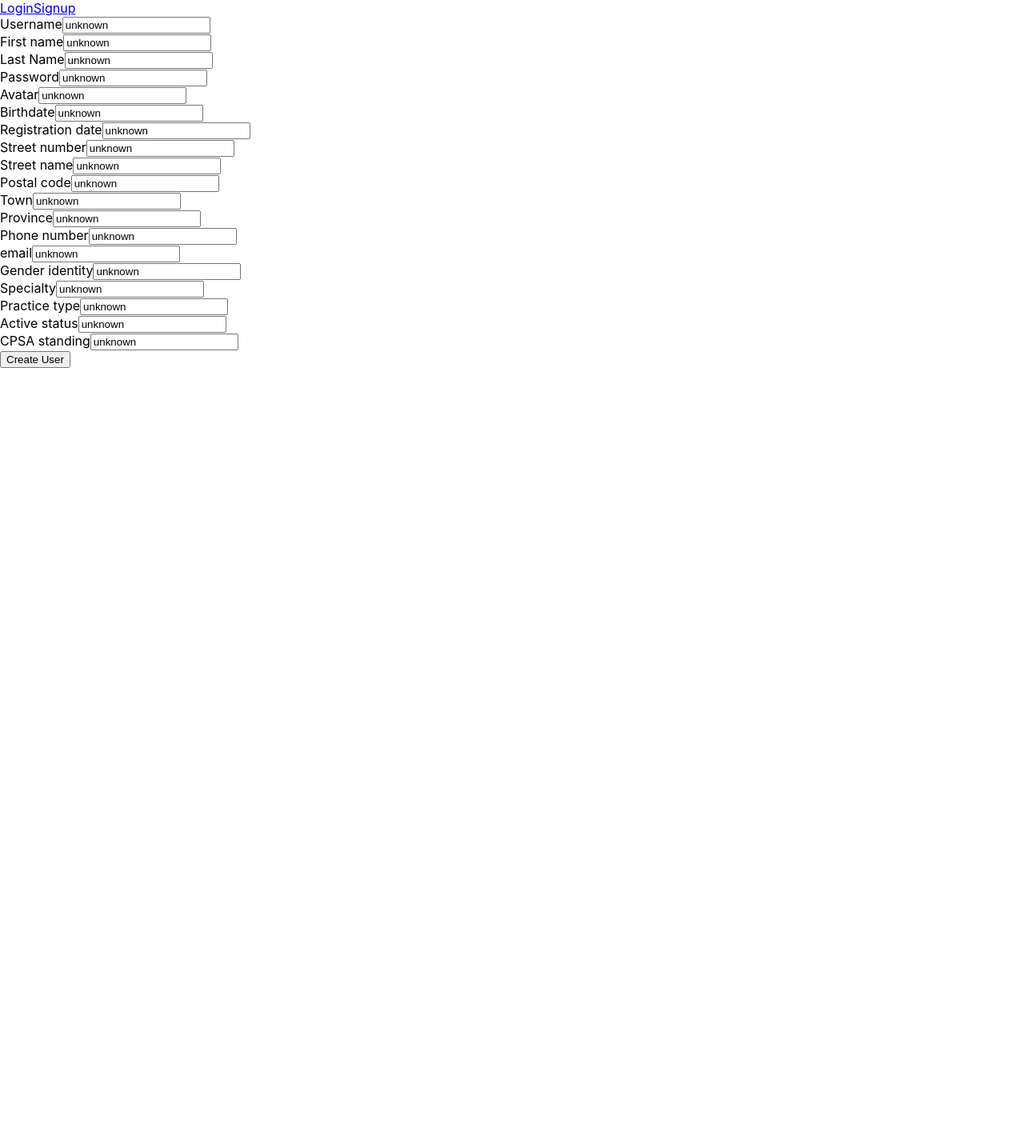
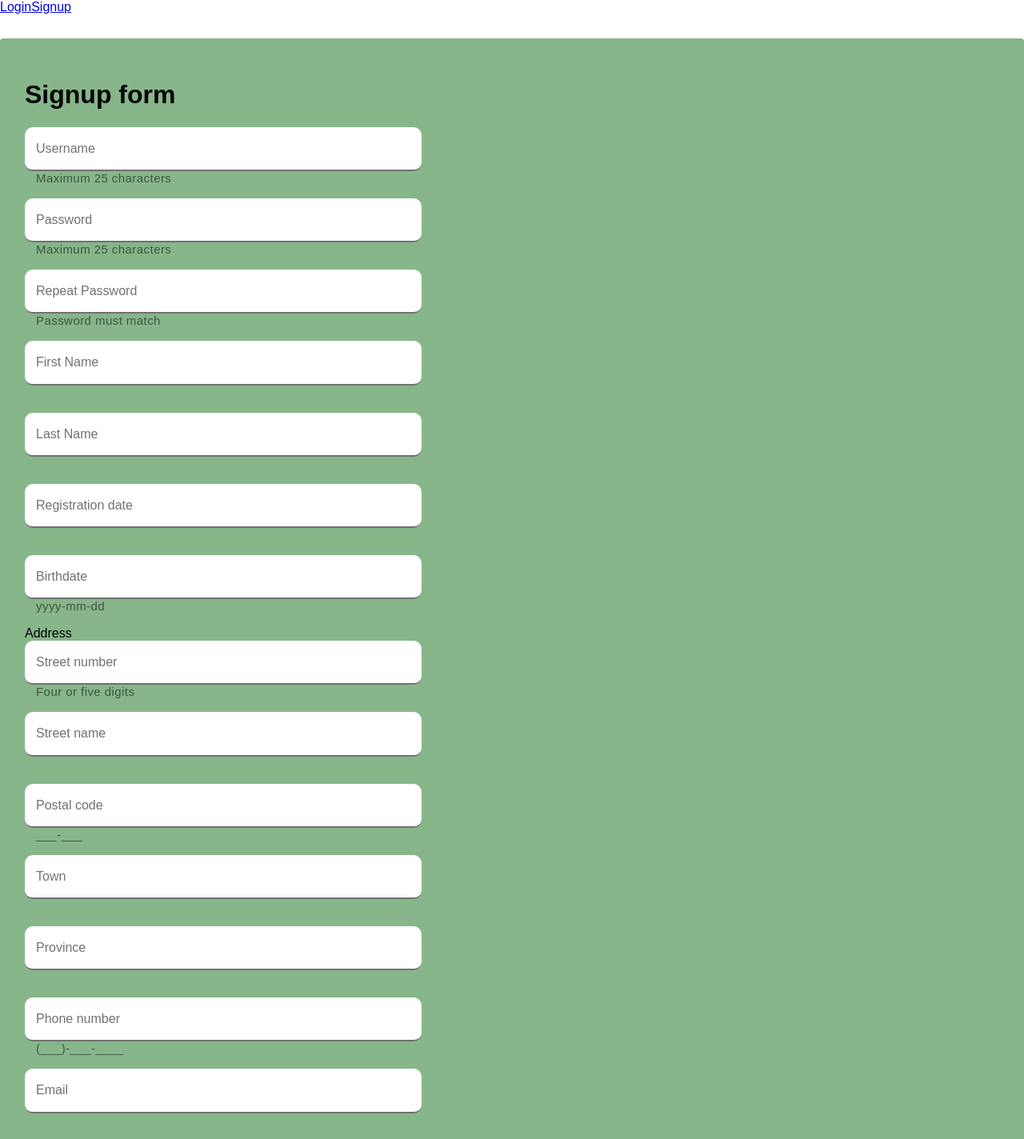
Before and after one commit to rafaelhalarcon/medcomm, a React (Create React App) app in the folder frontend/: page /register in a window 1280 px wide. Shown: the part 594-2018 px from the top of the page at 80% size. Before the commit the page ends 1054 px from the top, so only its background shows below. Built offline with nearby package versions, Linux system fonts and the light colour scheme; no server answers.

Commit message:
Updated signup form frontend

```diff
--- /dev/null
+++ b/frontend/src/components/SignupForm.css
@@ -0,0 +1,158 @@
+/** BEGIN: Non Openmrs CSS **/
+@import url("https://fonts.googleapis.com/css?family=Roboto&display=swap");
+* {
+	font-family: "Arial";
+}
+div.container {
+  background: #86B689;
+	display: flex;
+	align-items: flex-start;
+	justify-content: left;
+	margin-top: 30px;
+	border: 10px  solid #86B689;
+	padding: 21px;
+	border-radius: 4px;
+}
+h2.title {
+	text-align: center;
+	margin-bottom: 10px;
+  color: green;
+  font-weight: 700;
+  font-size: 2rem;
+}
+:root {
+	--omrs-color-ink-lowest-contrast: rgba(47, 60, 85, 0.18);
+	--omrs-color-ink-low-contrast: rgba(60, 60, 67, 0.3);
+	--omrs-color-ink-medium-contrast: rgba(19, 19, 21, 0.6);
+	--omrs-color-interaction: #1e4bd1;
+	--omrs-color-interaction-minus-two: rgba(73, 133, 224, 0.12);
+	--omrs-color-danger: #b50706;
+	--omrs-color-bg-low-contrast: #eff1f2;
+	--omrs-color-ink-high-contrast: #121212;
+	--omrs-color-bg-high-contrast: #ffffff;
+
+}
+/** END: Non Openmrs CSS **/
+div.omrs-input-group {
+  margin-bottom: 1rem;
+  position: relative;
+  width: 30rem;
+}
+.button {
+  color: #86B689;
+  border-radius: 10px;
+  padding: 15px 32px;
+  text-align: center;
+  text-decoration: none;
+  display: inline-block;
+  font-size: 2rem;
+  margin: 4px 2px;
+  cursor: pointer
+}
+/* Input*/
+.omrs-input-underlined > input,
+.omrs-input-filled > input {
+	border: none;
+	border-bottom: 0.125rem solid var(--omrs-color-ink-medium-contrast);
+	width: 100%;
+	height: 2rem;
+	font-size: 1.0625rem;
+  border-radius: 10px;
+	padding-left: 0.875rem;
+	line-height: 147.6%;
+	padding-top: 0.825rem;
+	padding-bottom: 0.5rem;
+}
+
+.omrs-input-underlined > input:focus,
+.omrs-input-filled > input:focus {
+	outline: none;
+}
+
+.omrs-input-underlined > .omrs-input-label,
+.omrs-input-filled > .omrs-input-label {
+	position: absolute;
+	top: 0.9375rem;
+	left: 0.875rem;
+	line-height: 147.6%;
+	color: var(--omrs-color-ink-medium-contrast);
+	transition: top .2s;
+}
+
+.omrs-input-underlined > .omrs-input-helper,
+.omrs-input-filled > .omrs-input-helper {
+	font-size: 0.9375rem;
+	color: var(--omrs-color-ink-medium-contrast);
+	letter-spacing: 0.0275rem;
+	margin: 0.125rem 0.875rem;
+}
+
+.omrs-input-underlined > input:hover,
+.omrs-input-filled > input:hover {
+	background: var(--omrs-color-interaction-minus-two);
+	border-color: var(--omrs-color-ink-high-contrast);
+}
+
+.omrs-input-underlined > input:focus + .omrs-input-label,
+.omrs-input-underlined > input:valid + .omrs-input-label,
+.omrs-input-filled > input:focus + .omrs-input-label,
+.omrs-input-filled > input:valid + .omrs-input-label {
+	top: 0;
+	font-size: 0.9375rem;
+	margin-bottom: 32px;;
+}
+
+.omrs-input-underlined:not(.omrs-input-danger) > input:focus + .omrs-input-label,
+.omrs-input-filled:not(.omrs-input-danger) > input:focus + .omrs-input-label {
+	color: var(--omrs-color-interaction);
+}
+
+.omrs-input-underlined:not(.omrs-input-danger) > input:focus,
+.omrs-input-filled:not(.omrs-input-danger) > input:focus {
+	border-color: var(--omrs-color-interaction);
+}
+
+.omrs-input-underlined:not(.omrs-input-danger) > input:focus ~ svg,
+.omrs-input-filled:not(.omrs-input-danger) > input:focus ~ svg {
+	fill: var(--omrs-color-ink-high-contrast);
+}
+
+
+/** DISABLED **/
+
+.omrs-input-underlined > input:disabled {
+	background: var(--omrs-color-bg-low-contrast);
+	cursor: not-allowed;
+}
+
+.omrs-input-underlined > input:disabled + .omrs-input-label,
+.omrs-input-underlined > input:disabled ~ .omrs-input-helper{
+	color: var(--omrs-color-ink-low-contrast);
+}
+
+.omrs-input-underlined > input:disabled ~ svg {
+	fill: var(--omrs-color-ink-low-contrast);
+}
+
+
+/** DANGER **/
+
+.omrs-input-underlined.omrs-input-danger > .omrs-input-label, .omrs-input-underlined.omrs-input-danger > .omrs-input-helper,
+.omrs-input-filled.omrs-input-danger > .omrs-input-label, .omrs-input-filled.omrs-input-danger > .omrs-input-helper{
+	color: var(--omrs-color-danger);
+}
+
+.omrs-input-danger > svg {
+	fill: var(--omrs-color-danger);
+}
+
+.omrs-input-danger > input {
+	border-color: var(--omrs-color-danger);
+}
+
+.omrs-input-underlined > input {
+	background: var(--omrs-color-bg-high-contrast);
+}
+.omrs-input-filled > input {
+	background: var(--omrs-color-bg-low-contrast);
+}
--- a/frontend/src/components/SignupForm.js
+++ b/frontend/src/components/SignupForm.js
@@ -1,10 +1,13 @@
 import { useState } from "react";
 
-const SignupForm = ({ username, firstName, lastName, password, avatar, birthDate, registrationDate, addressStreetNumber, addressStreetName, addressPostalCode, addressTown, addressProvince, phoneNumber, email, genderIdentity, specialty, practiceType, activeStatus, cpsaStanding, onSave, saveError, saveButtonCaption }) => {
+import "./SignupForm.css";
+
+const SignupForm = ({ username, firstName, lastName, password, repeatedPassword, avatar, birthDate, registrationDate, addressStreetNumber, addressStreetName, addressPostalCode, addressTown, addressProvince, phoneNumber, email, genderIdentity, specialty, practiceType, activeStatus, cpsaStanding, onSave, saveError, saveButtonCaption }) => {
     let [updatedUsername, setUpdatedUsername] = useState(username);
+    let [updatedPassword, setUpdatedPassword] = useState(password);
+    let [updatedRepeatedPassword, setUpdatedRepeatedPassword] = useState(repeatedPassword);
     let [updatedFirstName, setUpdatedFirstName] = useState(firstName);
     let [updatedLastName, setUpdatedLastName] = useState(lastName);
-    let [updatedPassword, setUpdatedPassword] = useState(password);
     let [updatedAvatar, setUpdatedAvatar] = useState(avatar);
     let [updatedBirthDate, setUpdatedBirthDate] = useState(birthDate);
     let [updatedRegistrationDate, setUpdatedRegistrationDate] = useState(registrationDate);
@@ -25,9 +28,10 @@ const SignupForm = ({ username, firstName, lastName, password, avatar, birthDate
         console.log("User profile has been created");
         let updatedSignupForm = {
             username: updatedUsername,
+            password: updatedPassword,
+            repeatedPassword: updatedRepeatedPassword,
             firstName: updatedFirstName,
             lastName: updatedLastName,
-            password: updatedPassword,
             avatar: updatedAvatar,
             birthDate: updatedBirthDate,
             registrationDate: updatedRegistrationDate,
@@ -55,86 +59,151 @@ const SignupForm = ({ username, firstName, lastName, password, avatar, birthDate
     let createUserProfileInvalid = !updatedUsername || (updatedUsername.trim().lenght === 0);
 
     return (
+        <div class="container">
             <div>
-            <div>
-                <label htmlFor="username">Username</label>
-                <input id="username" value={updatedUsername} onChange={(event) => onInputChange(event,setUpdatedUsername)}/>
+                <h1>Signup form</h1>
+                <form>
+                    <div class="omrs-input-group">
+                        <label class="omrs-input-underlined">
+                            <input required />
+                            <span class="omrs-input-label" htmlFor="username">Username</span>
+                            <span class="omrs-input-helper" id="username" value={updatedUsername} onChange={(event) => onInputChange(event, setUpdatedUsername)}>Maximum 25 characters</span>
+                        </label>
                     </div>
-            <div>
-                <label htmlFor="firstName">First name</label>
-                <input id="firstName" value={updatedFirstName} onChange={(event) => onInputChange(event,setUpdatedFirstName)}/>
+                    <div class="omrs-input-group">
+                        <label class="omrs-input-underlined">
+                            <input required />
+                            <span class="omrs-input-label" htmlFor="password">Password</span>
+                            <span class="omrs-input-helper" id="password" value={updatedPassword} onChange={(event) => onInputChange(event, setUpdatedPassword)}>Maximum 25 characters</span>
+                        </label>
                     </div>
-            <div>
-                <label htmlFor="lastName">Last Name</label>
-                <input id="lastName" value={updatedLastName} onChange={(event) => onInputChange(event,setUpdatedLastName)}/>
+                    <div class="omrs-input-group">
+                        <label class="omrs-input-underlined">
+                            <input required />
+                            <span class="omrs-input-label">Repeat Password</span>
+                            <span class="omrs-input-helper" id="repeatedPassword" value={updatedRepeatedPassword} onChange={(event) => onInputChange(event, setUpdatedRepeatedPassword)}>Password must match</span>
+                        </label>
                     </div>
-            <div>
-                <label htmlFor="password">Password</label>
-                <input id="password" value={updatedPassword} onChange={(event) => onInputChange(event,setUpdatedPassword)}/>
+                    <div class="omrs-input-group">
+                        <label class="omrs-input-underlined">
+                            <input required />
+                            <span class="omrs-input-label" htmlFor="firstName">First Name</span>
+                            <span class="omrs-input-helper" id="firstName" value={updatedFirstName} onChange={(event) => onInputChange(event, setUpdatedFirstName)}></span>
+                        </label>
                     </div>
-            <div>
-                <label htmlFor="avatar">Avatar</label>
-                <input id="avatar" value={updatedAvatar} onChange={(event) => onInputChange(event,setUpdatedAvatar)}/>
+                    <div class="omrs-input-group">
+                        <label class="omrs-input-underlined">
+                            <input required />
+                            <span class="omrs-input-label">Last Name</span>
+                            <span class="omrs-input-helper" id="lastName" value={updatedLastName} onChange={(event) => onInputChange(event, setUpdatedLastName)}></span>
+                        </label>
                     </div>
-            <div>
-                <label htmlFor="birthDate">Birthdate</label>
-                <input id="birthDate" value={updatedBirthDate} onChange={(event) => onInputChange(event,setUpdatedBirthDate)}/>
+                    <div class="omrs-input-group">
+                        <label class="omrs-input-underlined">
+                            <input required />
+                            <span class="omrs-input-label">Registration date</span>
+                            <span class="omrs-input-helper" id="registrationDate" value={updatedRegistrationDate} onChange={(event) => onInputChange(event, setUpdatedRegistrationDate)}></span>
+                        </label>
                     </div>
-            <div>
-                <label htmlFor="registrationDate">Registration date</label>
-                <input id="registrationDate" value={updatedRegistrationDate} onChange={(event) => onInputChange(event,setUpdatedRegistrationDate)}/>
+                    <div class="omrs-input-group">
+                        <label class="omrs-input-underlined">
+                            <input required />
+                            <span class="omrs-input-label" type="date">Birthdate</span>
+                            <span class="omrs-input-helper" id="birthDate" value={updatedBirthDate} onChange={(event) => onInputChange(event, setUpdatedBirthDate)}>yyyy-mm-dd</span>
+                        </label>
                     </div>
-            <div>
-                <label htmlFor="addressStreetNumber">Street number</label>
-                <input id="addressStreetNumber" value={updatedAddressStreetNumber} onChange={(event) => onInputChange(event,setUpdatedAddressStreetNumber)}/>
+                    <div > Address
+        <div class="omrs-input-group">
+                            <label class="omrs-input-underlined">
+                                <input required />
+                                <span class="omrs-input-label">Street number</span>
+                                <span class="omrs-input-helper" id="addressStreetNumber" value={updatedAddressStreetNumber} onChange={(event) => onInputChange(event, setUpdatedAddressStreetNumber)}>Four or five digits</span>
+                            </label>
                         </div>
-            <div>
-                <label htmlFor="addressStreetName">Street name</label>
-                <input id="addressStreetName" value={updatedAddressStreetName} onChange={(event) => onInputChange(event,setUpdatedAddressStreetName)}/>
+                        <div class="omrs-input-group">
+                            <label class="omrs-input-underlined">
+                                <input required />
+                                <span class="omrs-input-label">Street name</span>
+                                <span class="omrs-input-helper" id="addressStreetName" value={updatedAddressStreetName} onChange={(event) => onInputChange(event, setUpdatedAddressStreetName)}></span>
+                            </label>
                         </div>
-            <div>
-                <label htmlFor="addressPostalCode">Postal code</label>
-                <input id="addressPostalCode" value={updatedAddressPostalCode} onChange={(event) => onInputChange(event,setUpdatedAddressPostalCode)}/>
+                        <div class="omrs-input-group">
+                            <label class="omrs-input-underlined">
+                                <input required />
+                                <span class="omrs-input-label">Postal code</span>
+                                <span class="omrs-input-helper" id="addressPostalCode" value={updatedAddressPostalCode} onChange={(event) => onInputChange(event, setUpdatedAddressPostalCode)}>___-___</span>
+                            </label>
                         </div>
-            <div>
-                <label htmlFor="addressTown">Town</label>
-                <input id="addressTown" value={updatedAddressTown} onChange={(event) => onInputChange(event,setUpdatedAddressTown)}/>
+                        <div class="omrs-input-group">
+                            <label class="omrs-input-underlined">
+                                <input required />
+                                <span class="omrs-input-label">Town</span>
+                                <span class="omrs-input-helper" id="addressTown" value={updatedAddressTown} onChange={(event) => onInputChange(event, setUpdatedAddressTown)}></span>
+                            </label>
                         </div>
-            <div>
-                <label htmlFor="addressProvince">Province</label>
-                <input id="addressProvince" value={updatedAddressProvince} onChange={(event) => onInputChange(event,setUpdatedAddressProvince)}/>
+                        <div class="omrs-input-group">
+                            <label class="omrs-input-underlined">
+                                <input required />
+                                <span class="omrs-input-label">Province</span>
+                                <span class="omrs-input-helper" id="addressProvince" value={updatedAddressProvince} onChange={(event) => onInputChange(event, setUpdatedAddressProvince)}></span>
+                            </label>
                         </div>
-            <div>
-                <label htmlFor="phoneNumber">Phone number</label>
-                <input id="phoneNumber" value={updatedPhoneNumber} onChange={(event) => onInputChange(event,setUpdatedPhoneNumber)}/>
                     </div>
-            <div>
-                <label htmlFor="email">email</label>
-                <input id="email" value={updatedEmail} onChange={(event) => onInputChange(event,setUpdatedEmail)}/>
+                    <div class="omrs-input-group">
+                        <label class="omrs-input-underlined">
+                            <input required />
+                            <span class="omrs-input-label">Phone number</span>
+                            <span class="omrs-input-helper" id="phoneNumber" value={updatedPhoneNumber} onChange={(event) => onInputChange(event, setUpdatedPhoneNumber)}>(___)-___-____</span>
+                        </label>
                     </div>
-            <div>
-                <label htmlFor="genderIdentity">Gender identity</label>
-                <input id="genderIdentity" value={updatedGenderIdentity} onChange={(event) => onInputChange(event,setUpdatedGenderIdentity)}/>
+                    <div class="omrs-input-group">
+                        <label class="omrs-input-underlined">
+                            <input required />
+                            <span class="omrs-input-label">Email</span>
+                            <span class="omrs-input-helper" id="email" value={updatedEmail} onChange={(event) => onInputChange(event, setUpdatedEmail)}></span>
+                        </label>
                     </div>
-            <div>
-                <label htmlFor="specialty">Specialty</label>
-                <input id="specialty" value={updatedSpecialty} onChange={(event) => onInputChange(event,setUpdatedSpecialty)}/>
+                    <div class="omrs-input-group">
+                        <label class="omrs-input-underlined">
+                            <input required />
+                            <span class="omrs-input-label">Gender Identity</span>
+                            <span class="omrs-input-helper" id="genderIdentity" value={updatedGenderIdentity} onChange={(event) => onInputChange(event, setUpdatedGenderIdentity)}>Select one: Male, Female, Non-binary, Prefer not to disclose</span>
+                        </label>
                     </div>
-            <div>
-                <label htmlFor="practiceType">Practice type</label>
-                <input id="practiceType" value={updatedPracticeType} onChange={(event) => onInputChange(event,setUpdatedPracticeType)}/>
+                    <div class="omrs-input-group">
+                        <label class="omrs-input-underlined">
+                            <input required />
+                            <span class="omrs-input-label">Specialty</span>
+                            <span class="omrs-input-helper" id="specialty" value={updatedSpecialty} onChange={(event) => onInputChange(event, setUpdatedSpecialty)}>Select up to four</span>
+                        </label>
                     </div>
-            <div>
-                <label htmlFor="activeStatus">Active status</label>
-                <input id="activeStatus" value={updatedActiveStatus} onChange={(event) => onInputChange(event,setUpdatedActiveStatus)}/>
+                    <div class="omrs-input-group">
+                        <label class="omrs-input-underlined">
+                            <input required />
+                            <span class="omrs-input-label">Practice type</span>
+                            <span class="omrs-input-helper" id="practiceType" value={updatedPracticeType} onChange={(event) => onInputChange(event, setUpdatedPracticeType)}>Public health or Private</span>
+                        </label>
                     </div>
-            <div>
-                <label htmlFor="cpsaStanding">CPSA standing</label>
-                <input id="cpsaStanding" value={updatedCpsaStanding} onChange={(event) => onInputChange(event,setUpdatedCpsaStanding)}/>
+                    <div class="omrs-input-group">
+                        <label class="omrs-input-underlined">
+                            <input required />
+                            <span class="omrs-input-label">Active status</span>
+                            <span class="omrs-input-helper" id="activeStatus" value={updatedActiveStatus} onChange={(event) => onInputChange(event, setUpdatedActiveStatus)}>Retired or Active</span>
+                        </label>
                     </div>
-            <button disabled={ createUserProfileInvalid } onClick={ onSaveClicked }>{saveButtonCaption}</button>
-            { saveError && <div>{saveError}</div> }
+                    <div class="omrs-input-group">
+                        <label class="omrs-input-underlined">
+                            <input required />
+                            <span class="omrs-input-label">CPSA Standing</span>
+                            <span class="omrs-input-helper" id="cpsaStanding" value={updatedCpsaStanding} onChange={(event) => onInputChange(event, setUpdatedCpsaStanding)}>CPSA registry number</span>
+                        </label>
                     </div>
+                    <button class="button" disabled={createUserProfileInvalid} onClick={onSaveClicked}>{saveButtonCaption}</button>
+                    <button class="button">Cancel</button>
+                    {saveError && <div>{saveError}</div>}
+                </form>
+            </div>
+        </div >
     )
 }
 
```
Lines whose indentation alone changed are shown as unchanged.
